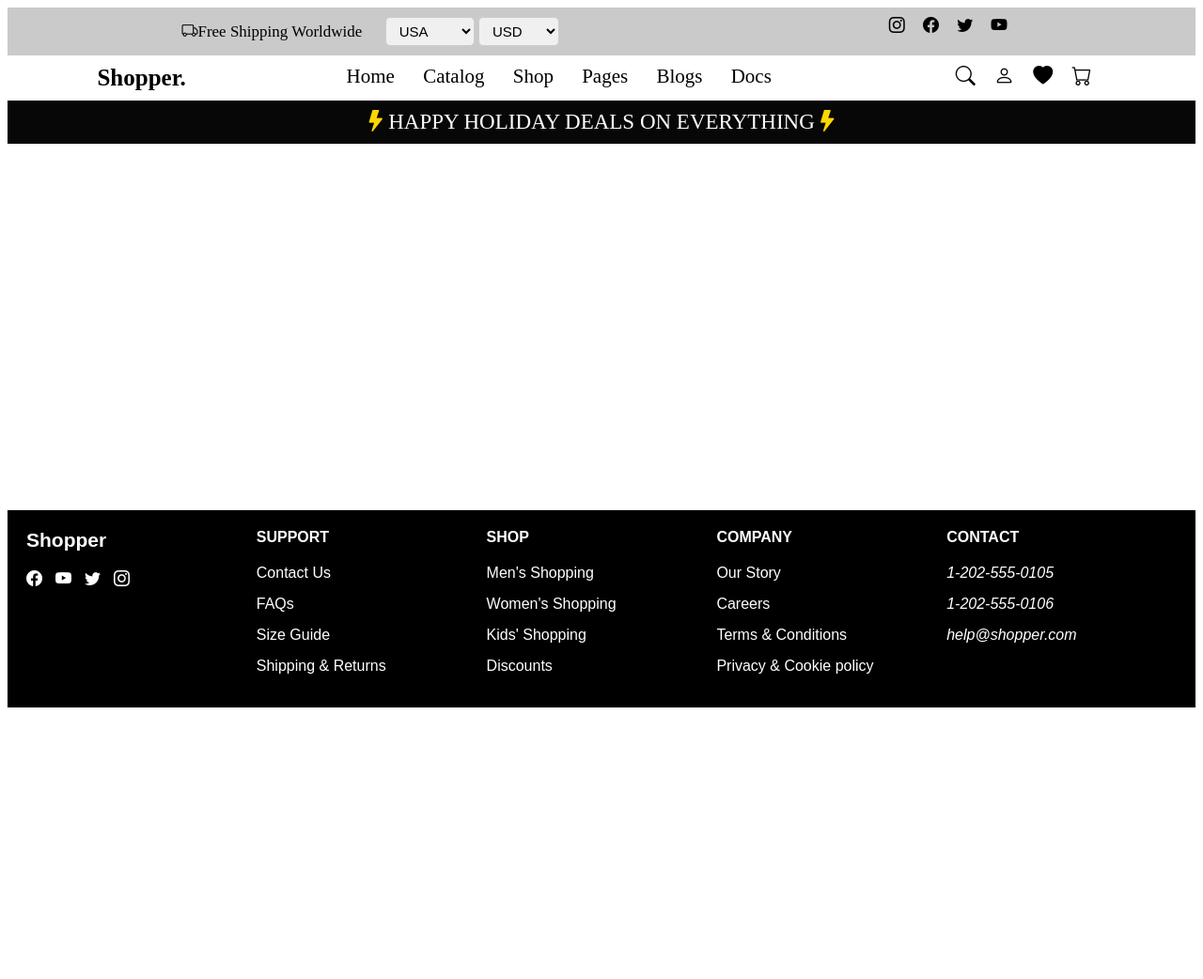
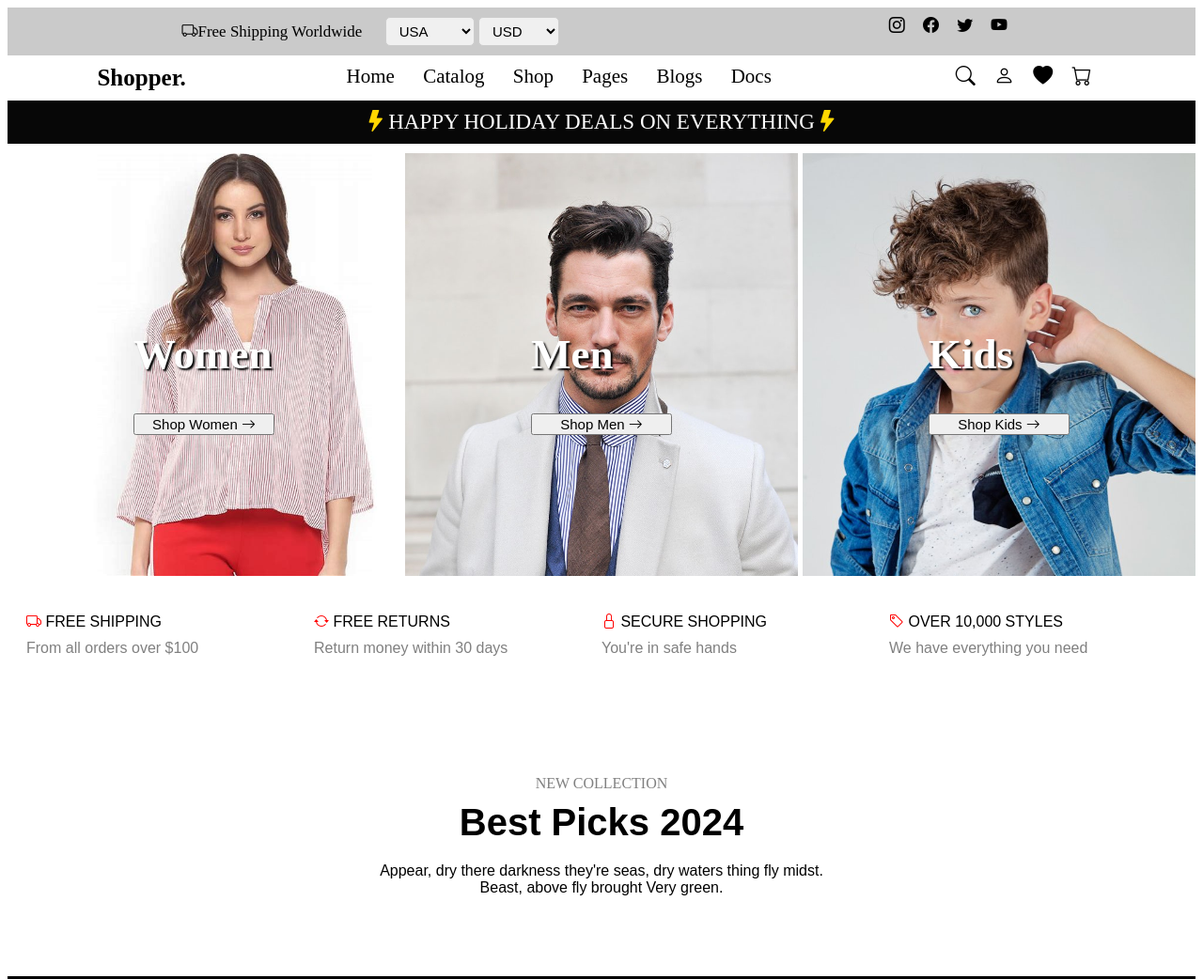
Before and after one commit to prashantgaware/Projects, a website: page UI-Practice/public/shopper-template/shopper.html in a window 1280 px wide. Shown: the top 1042 px of the page at 94% size. Before the commit the page ends 800 px from the top, so only its background shows below. Drawn offline with nearby package versions, Linux system fonts and the light colour scheme.

Commit message:
shooper-main cards

```diff
--- a/UI-Practice/public/shopper-template/shopper.html
+++ b/UI-Practice/public/shopper-template/shopper.html
@@ -59,9 +59,6 @@
             margin-left: 2px;
             margin-right: 2px;
         }
-        section {
-            height: 390px;
-        }
         footer {
             background-color: black;
             padding: 20px;
@@ -93,6 +90,76 @@
         .footer-brand-title~div span {
             margin-right: 10px;
             font-size: 17px;
+        }
+        main {
+            display: grid;
+            grid-template-columns: 4fr 4fr 4fr;
+            grid-gap: 5px;
+            margin-top: 10px;
+        }
+        .men, .women, .kids {
+            height: 450px;
+            background-size: cover;
+            display: flex;
+            justify-content: center;
+            align-items: center;
+        }
+        .women {
+            background-image: url("../img/fashion1.jpg");
+        }
+        .men {
+            background-image:  url("../img/fashion2.jpg");
+        }
+        .kids {
+            background-image: url("../img/fashion3.jpg");
+        }
+
+        .title {
+            font-size: 45px;
+            color:white;
+            text-shadow: 2px 2px 2px black;
+        }
+        button {
+            width: 150px;
+            font-size: 15px;
+        }
+        .features {
+            margin-top: 20px;
+            padding: 20px;
+            display: grid;
+            grid-template-columns: 3fr 3fr 3fr 3fr;
+            font-family: Arial;
+        }
+        .features .bi {
+            color:red;
+        }
+        .features div {
+            margin-bottom: 10px;
+        }
+        .feature-text {
+            color:gray;
+        }
+        .site-main {
+            height: 300px;
+            display: flex;
+            justify-content: center;
+            align-items: center;
+            text-align: center;
+        }
+        .site-main-title {
+            font-size: 40px;
+            font-family: Arial;
+            font-weight: bold;
+            margin-top: 10px;
+            margin-bottom: 10px;
+        }
+        .site-main-subtitle {
+            color:gray;
+        }
+        .site-main-text {
+            font-family: Arial;
+            width: 500px;
+            margin-top: 20px;
         }
     </style>
 </head>
@@ -144,8 +211,70 @@
             <span class="bi bi-lightning-fill"></span>
         </article>
         <section>
-
-        </section>
+            <main>
+                <div class="women">
+                    <div>
+                        <h1 class="title">Women</h1>
+                        <button>Shop Women <span class="bi bi-arrow-right"></span> </button>
+                    </div>
+                </div>
+                <div class="men">
+                    <div>
+                        <h1 class="title">Men</h1>
+                        <button>Shop Men <span class="bi bi-arrow-right"></span></button>
+                    </div>
+                </div>
+                <div class="kids">
+                    <div>
+                        <h1 class="title">Kids</h1>
+                        <button>Shop Kids <span class="bi bi-arrow-right"></span></button>
+                    </div>
+                </div>
+            </main>
+            <div class="features">
+                <div>
+                    <div>
+                        <span class="bi bi-truck"></span> FREE SHIPPING
+                    </div>
+                    <div class="feature-text">
+                        From all orders over $100
+                    </div>
+                </div>
+                <div>
+                    <div>
+                        <span class="bi bi-arrow-repeat"></span> FREE RETURNS
+                    </div>
+                    <div class="feature-text">
+                        Return money within 30 days
+                    </div>
+                </div>
+                <div>
+                    <div>
+                        <span class="bi bi-lock"></span> SECURE SHOPPING
+                    </div>
+                    <div class="feature-text">
+                        You're in safe hands
+                    </div>
+                </div>
+                <div>
+                    <div>
+                        <span class="bi bi-tag"></span> OVER 10,000 STYLES
+                    </div>
+                    <div class="feature-text">
+                        We have everything you need
+                    </div>
+                </div>
+            </div>
+            <div class="site-main">
+               <div>
+                 <div class="site-main-subtitle">NEW COLLECTION</div>
+                 <div class="site-main-title">Best Picks 2024</div>
+                 <div class="site-main-text">
+                    Appear, dry there darkness they're seas, dry waters thing fly midst. Beast, above fly brought Very green.
+                 </div>
+               </div>
+            </div>
+       </section>
         <footer>
             <div>
                 <div class="footer-brand-title">Shopper</div>
```
Also changed, not shown: UI-Practice/public/img/fashion1.jpg (added), UI-Practice/public/img/fashion2.jpg (added), UI-Practice/public/img/fashion3.jpg (added).
